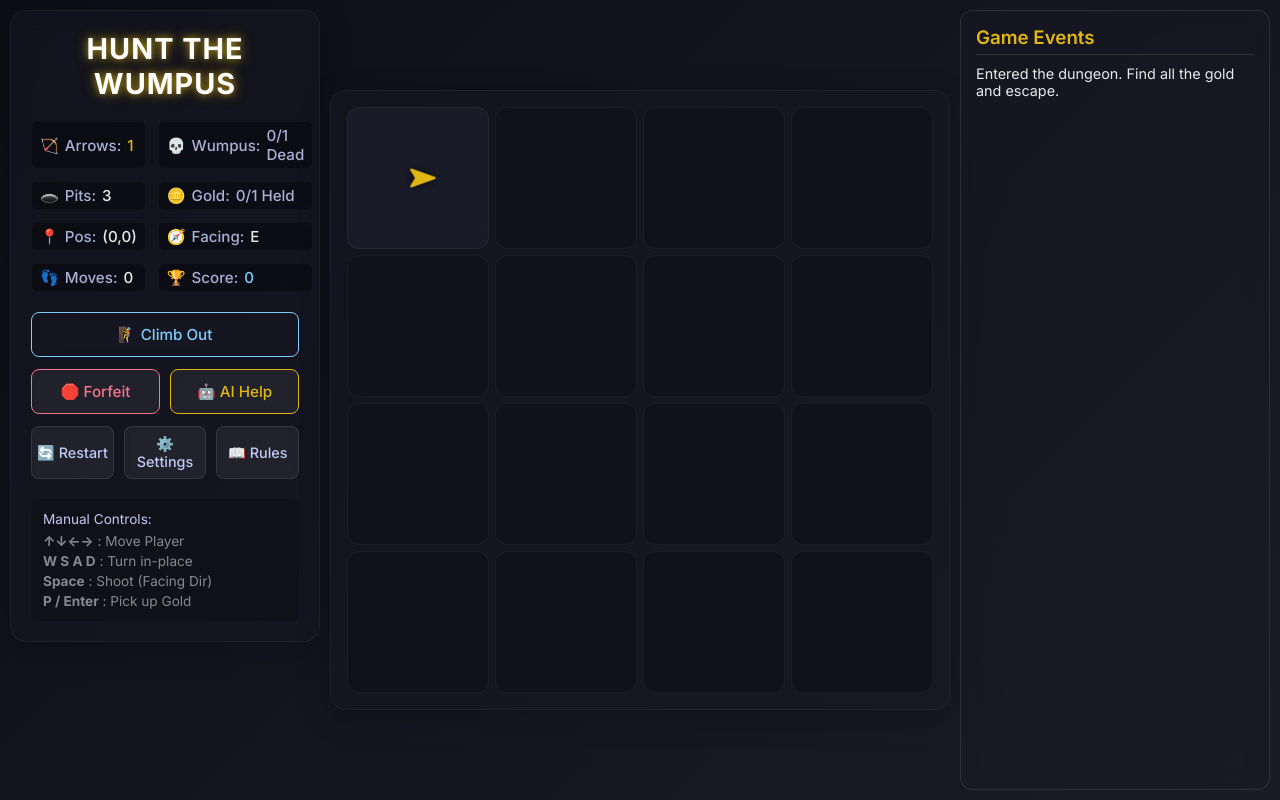
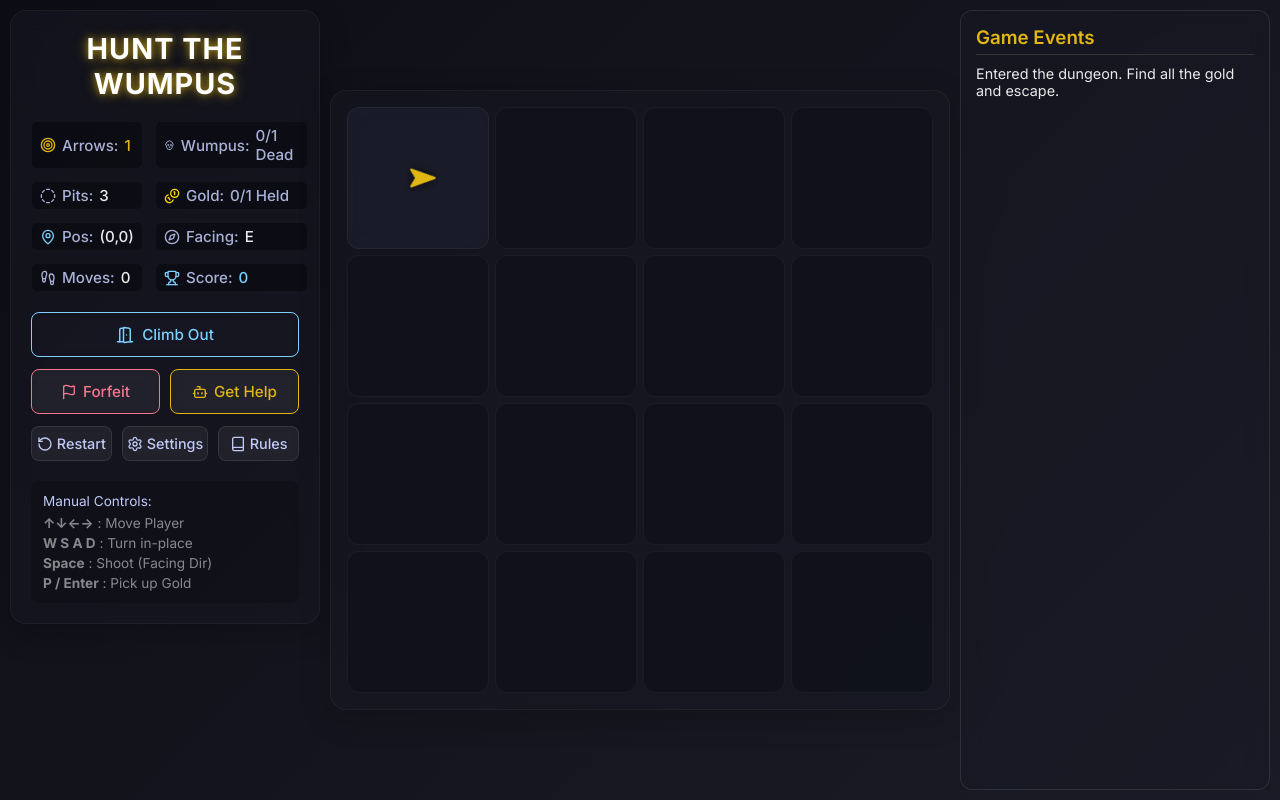
Before and after one commit to Uk2607/wumpus, a React (Vite) app: page / in a window 1280 px wide. Built offline with nearby package versions, Linux system fonts and the light colour scheme.

Commit message:
Added icons on status panel

```diff
--- a/src/components/GameLayout.tsx
+++ b/src/components/GameLayout.tsx
@@ -118,7 +118,7 @@ export const GameLayout: React.FC = () => {
     helperAgent.bootstrapKB(gameState);
 
     const action = helperAgent.nextAction(gameState);
-    addLog(`🤖 AI Help determined action: ${action.type}${action.direction ? ' ' + action.direction : ''}`, 'info');
+    addLog(`🤖 Bot determined action: ${action.type}${action.direction ? ' ' + action.direction : ''}`, 'info');
 
     if (action.type === 'CLIMB') {
       climbOut(false);
--- a/src/components/SettingsModal.tsx
+++ b/src/components/SettingsModal.tsx
@@ -53,7 +53,7 @@ export const SettingsModal: React.FC<Props> = (props) => {
               style={{ flex: 1, borderColor: props.gameMode === 'SIMULATION' ? 'var(--safe-cyan)' : '#555', color: props.gameMode === 'SIMULATION' ? 'var(--safe-cyan)' : '#555' }}
               onClick={() => props.setGameMode('SIMULATION')}
             >
-              AI Sim
+              BOT Sim
             </button>
           </div>
         </div>
--- a/src/components/StatsPanel.tsx
+++ b/src/components/StatsPanel.tsx
@@ -1,5 +1,6 @@
 import React from 'react';
 import { GameState } from '../game/types';
+import { Target, Skull, CircleDashed, Coins, MapPin, Compass, Footprints, Trophy, DoorOpen, Flag, Bot, RotateCcw, Settings, Book } from 'lucide-react';
 
 interface Props {
   gameState: GameState;
@@ -17,14 +18,14 @@ export const StatsPanel: React.FC<Props> = ({ gameState, onRestart, onClimbOut,
       <h2 className="title-flicker" style={{ fontSize: '1.8rem', margin: '0' }}>HUNT THE WUMPUS</h2>
 
       <div style={{ display: 'grid', gridTemplateColumns: '1fr 1fr', gap: '12px', fontSize: '1.05rem' }}>
-        <div className="badge">🏹 <span style={{ color: 'var(--text-main)' }}>Arrows:</span> <span style={{ color: 'var(--accent-gold)' }}>{gameState.arrows}</span></div>
-        <div className="badge">💀 <span style={{ color: 'var(--text-main)' }}>Wumpus:</span> <span style={{ color: gameState.wumpuses.some(w => w.alive) ? 'var(--text-main)' : 'var(--danger-red)' }}>{gameState.wumpuses.filter(w => !w.alive).length}/{gameState.wumpuses.length} Dead</span></div>
-        <div className="badge">🕳️ <span style={{ color: 'var(--text-main)' }}>Pits:</span> {gameState.pits.length}</div>
-        <div className="badge">🪙 <span style={{ color: 'var(--text-main)' }}>Gold:</span> <span style={{ color: gameState.golds.every(g => g.collected) ? 'var(--accent-gold)' : 'var(--text-main)' }}>{gameState.golds.filter(g => g.collected).length}/{gameState.golds.length} Held</span></div>
-        <div className="badge">📍 <span style={{ color: 'var(--text-main)' }}>Pos:</span> ({gameState.playerPos.r},{gameState.playerPos.c})</div>
-        <div className="badge">🧭 <span style={{ color: 'var(--text-main)' }}>Facing:</span> {gameState.facing}</div>
-        <div className="badge">👣 <span style={{ color: 'var(--text-main)' }}>Moves:</span> {gameState.movesMade}</div>
-        <div className="badge">🏆 <span style={{ color: 'var(--text-main)' }}>Score:</span> <span style={{ color: gameState.score < 0 ? 'var(--danger-red)' : 'var(--safe-cyan)' }}>{gameState.score}</span></div>
+        <div className="badge" style={{ display: 'flex', alignItems: 'center', gap: '6px' }}><Target size={16} color="var(--accent-gold)" /> <span style={{ color: 'var(--text-main)' }}>Arrows:</span> <span style={{ color: 'var(--accent-gold)' }}>{gameState.arrows}</span></div>
+        <div className="badge" style={{ display: 'flex', alignItems: 'center', gap: '6px' }}><Skull size={16} color={gameState.wumpuses.some(w => w.alive) ? 'var(--text-main)' : 'var(--danger-red)'} /> <span style={{ color: 'var(--text-main)' }}>Wumpus:</span> <span style={{ color: gameState.wumpuses.some(w => w.alive) ? 'var(--text-main)' : 'var(--danger-red)' }}>{gameState.wumpuses.filter(w => !w.alive).length}/{gameState.wumpuses.length} Dead</span></div>
+        <div className="badge" style={{ display: 'flex', alignItems: 'center', gap: '6px' }}><CircleDashed size={16} color="var(--text-main)" /> <span style={{ color: 'var(--text-main)' }}>Pits:</span> {gameState.pits.length}</div>
+        <div className="badge" style={{ display: 'flex', alignItems: 'center', gap: '6px' }}><Coins size={16} color="gold" /> <span style={{ color: 'var(--text-main)' }}>Gold:</span> <span style={{ color: gameState.golds.every(g => g.collected) ? 'var(--accent-gold)' : 'var(--text-main)' }}>{gameState.golds.filter(g => g.collected).length}/{gameState.golds.length} Held</span></div>
+        <div className="badge" style={{ display: 'flex', alignItems: 'center', gap: '6px' }}><MapPin size={16} color="var(--safe-cyan)" /> <span style={{ color: 'var(--text-main)' }}>Pos:</span> ({gameState.playerPos.r},{gameState.playerPos.c})</div>
+        <div className="badge" style={{ display: 'flex', alignItems: 'center', gap: '6px' }}><Compass size={16} color="var(--text-main)" /> <span style={{ color: 'var(--text-main)' }}>Facing:</span> {gameState.facing}</div>
+        <div className="badge" style={{ display: 'flex', alignItems: 'center', gap: '6px' }}><Footprints size={16} color="var(--text-main)" /> <span style={{ color: 'var(--text-main)' }}>Moves:</span> {gameState.movesMade}</div>
+        <div className="badge" style={{ display: 'flex', alignItems: 'center', gap: '6px' }}><Trophy size={16} color={gameState.score < 0 ? 'var(--danger-red)' : 'var(--safe-cyan)'} /> <span style={{ color: 'var(--text-main)' }}>Score:</span> <span style={{ color: gameState.score < 0 ? 'var(--danger-red)' : 'var(--safe-cyan)' }}>{gameState.score}</span></div>
       </div>
 
       <div style={{ display: 'flex', flexDirection: 'column', gap: '12px', marginTop: 'auto' }}>
@@ -32,25 +33,26 @@ export const StatsPanel: React.FC<Props> = ({ gameState, onRestart, onClimbOut,
           onClick={onClimbOut}
           disabled={!gameState.golds.every(g => g.collected) || gameState.playerPos.r !== 0 || gameState.playerPos.c !== 0 || gameState.status !== 'PLAYING'}
           style={{
+            display: 'flex', alignItems: 'center', justifyContent: 'center', gap: '8px',
             borderColor: 'var(--safe-cyan)',
             color: 'var(--safe-cyan)',
             boxShadow: (!gameState.golds.every(g => g.collected) || gameState.playerPos.r !== 0 || gameState.playerPos.c !== 0) ? 'none' : '0 0 10px rgba(125,207,255,0.3)'
           }}
         >
-          🧗 Climb Out
+          <DoorOpen size={18} /> Climb Out
         </button>
 
         {gameState.mode === 'MANUAL' && gameState.status === 'PLAYING' && (
           <div style={{ display: 'flex', gap: '10px' }}>
-            <button style={{ flex: 1, borderColor: 'var(--danger-red)', color: 'var(--danger-red)' }} onClick={onForfeit}>🛑 Forfeit</button>
-            <button style={{ flex: 1, borderColor: 'var(--accent-gold)', color: 'var(--accent-gold)' }} onClick={onAIHelp}>🤖 AI Help</button>
+            <button style={{ flex: 1, borderColor: 'var(--danger-red)', color: 'var(--danger-red)', display: 'flex', alignItems: 'center', justifyContent: 'center', gap: '6px' }} onClick={onForfeit}><Flag size={16} /> Forfeit</button>
+            <button style={{ flex: 1, borderColor: 'var(--accent-gold)', color: 'var(--accent-gold)', display: 'flex', alignItems: 'center', justifyContent: 'center', gap: '6px' }} onClick={onAIHelp}><Bot size={16} /> Get Help</button>
           </div>
         )}
 
         <div style={{ display: 'flex', gap: '10px' }}>
-          <button style={{ flex: 1, padding: '8px 4px', fontSize: '0.9rem' }} onClick={onRestart}>🔄 Restart</button>
-          <button style={{ flex: 1, padding: '8px 4px', fontSize: '0.9rem' }} onClick={openSettings}>⚙️ Settings</button>
-          <button style={{ flex: 1, padding: '8px 4px', fontSize: '0.9rem' }} onClick={openHowToPlay}>📖 Rules</button>
+          <button style={{ flex: 1, padding: '8px 4px', fontSize: '0.9rem', display: 'flex', alignItems: 'center', justifyContent: 'center', gap: '4px' }} onClick={onRestart}><RotateCcw size={16} /> Restart</button>
+          <button style={{ flex: 1, padding: '8px 4px', fontSize: '0.9rem', display: 'flex', alignItems: 'center', justifyContent: 'center', gap: '4px' }} onClick={openSettings}><Settings size={16} /> Settings</button>
+          <button style={{ flex: 1, padding: '8px 4px', fontSize: '0.9rem', display: 'flex', alignItems: 'center', justifyContent: 'center', gap: '4px' }} onClick={openHowToPlay}><Book size={16} /> Rules</button>
         </div>
       </div>
 
```
